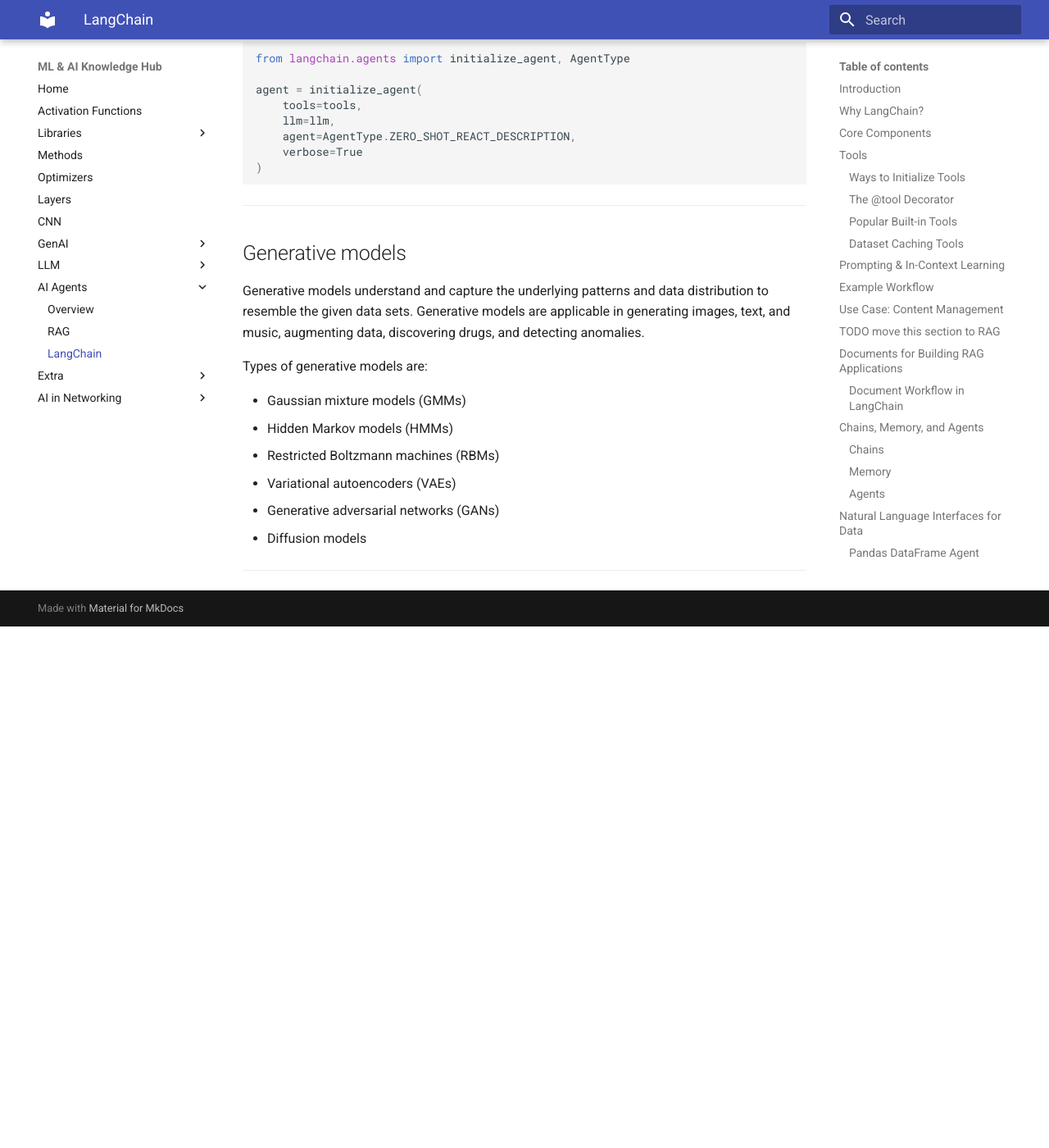
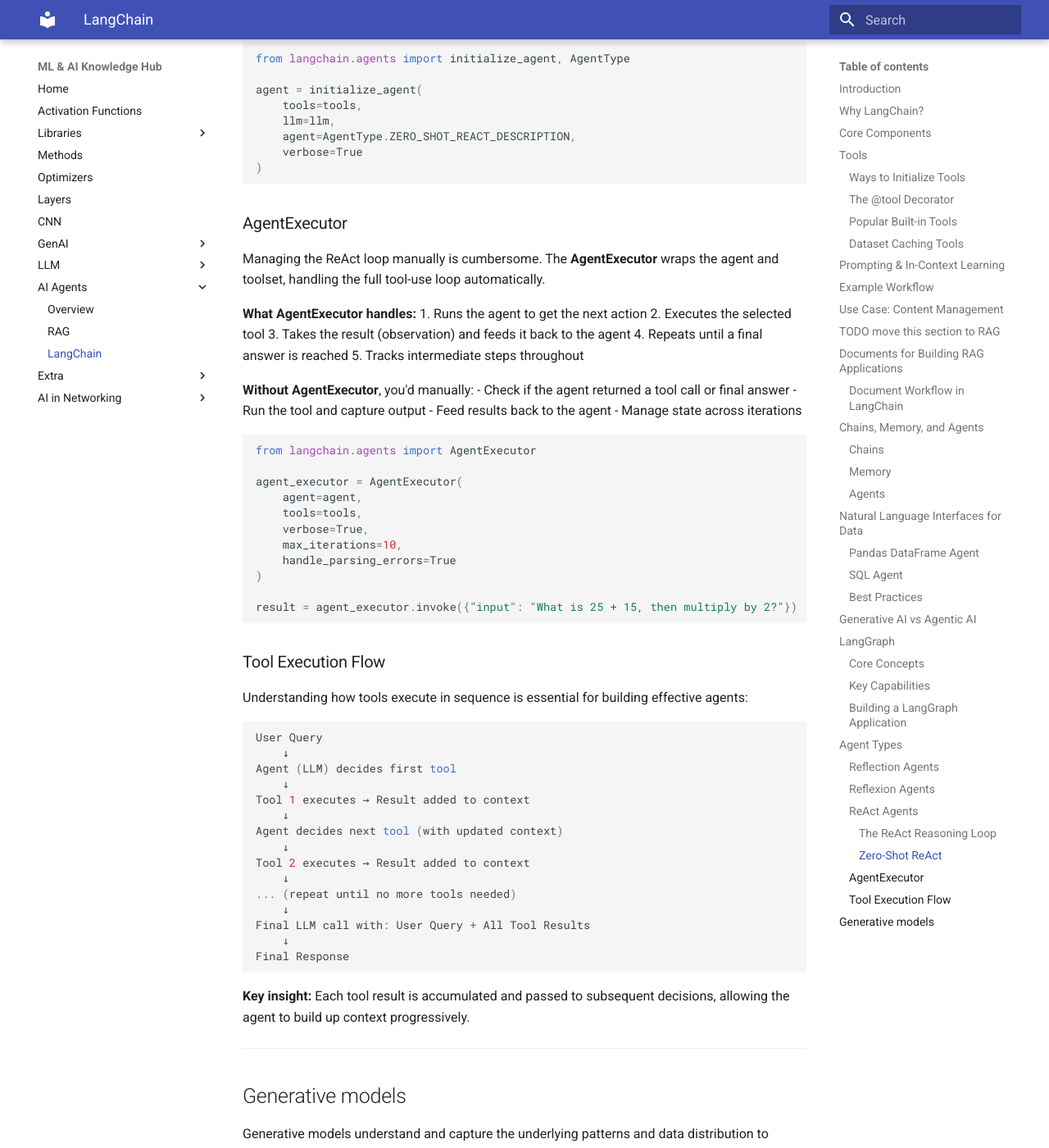
Before and after one commit to Medyan-Naser/machine_learning_projects, an MkDocs documentation site: the page built from docs/Agents/langchain.md, in a window 1280 px wide and 1400 px high, scrolled down 11899 px. Shown: the whole window at 82% size. Built offline with MkDocs 1.6.1 and Material for MkDocs 9.7.7, drawn with Linux system fonts in a browser that asks for light colours; before the commit the page ends 12663 px from its top, so only the background shows below that.

Commit message:
add docs for AgentExecutor

````diff
--- a/docs/Agents/langchain.md
+++ b/docs/Agents/langchain.md
@@ -387,6 +387,60 @@
 )
 ```
 
+### AgentExecutor
+
+Managing the ReAct loop manually is cumbersome. The **AgentExecutor** wraps the agent and toolset, handling the full tool-use loop automatically.
+
+**What AgentExecutor handles:**
+1. Runs the agent to get the next action
+2. Executes the selected tool
+3. Takes the result (observation) and feeds it back to the agent
+4. Repeats until a final answer is reached
+5. Tracks intermediate steps throughout
+
+**Without AgentExecutor**, you'd manually:
+- Check if the agent returned a tool call or final answer
+- Run the tool and capture output
+- Feed results back to the agent
+- Manage state across iterations
+
+```python
+from langchain.agents import AgentExecutor
+
+agent_executor = AgentExecutor(
+    agent=agent,
+    tools=tools,
+    verbose=True,
+    max_iterations=10,
+    handle_parsing_errors=True
+)
+
+result = agent_executor.invoke({"input": "What is 25 + 15, then multiply by 2?"})
+```
+
+### Tool Execution Flow
+
+Understanding how tools execute in sequence is essential for building effective agents:
+
+```
+User Query
+    ↓
+Agent (LLM) decides first tool
+    ↓
+Tool 1 executes → Result added to context
+    ↓
+Agent decides next tool (with updated context)
+    ↓
+Tool 2 executes → Result added to context
+    ↓
+... (repeat until no more tools needed)
+    ↓
+Final LLM call with: User Query + All Tool Results
+    ↓
+Final Response
+```
+
+**Key insight:** Each tool result is accumulated and passed to subsequent decisions, allowing the agent to build up context progressively.
 
 ---
 
````
